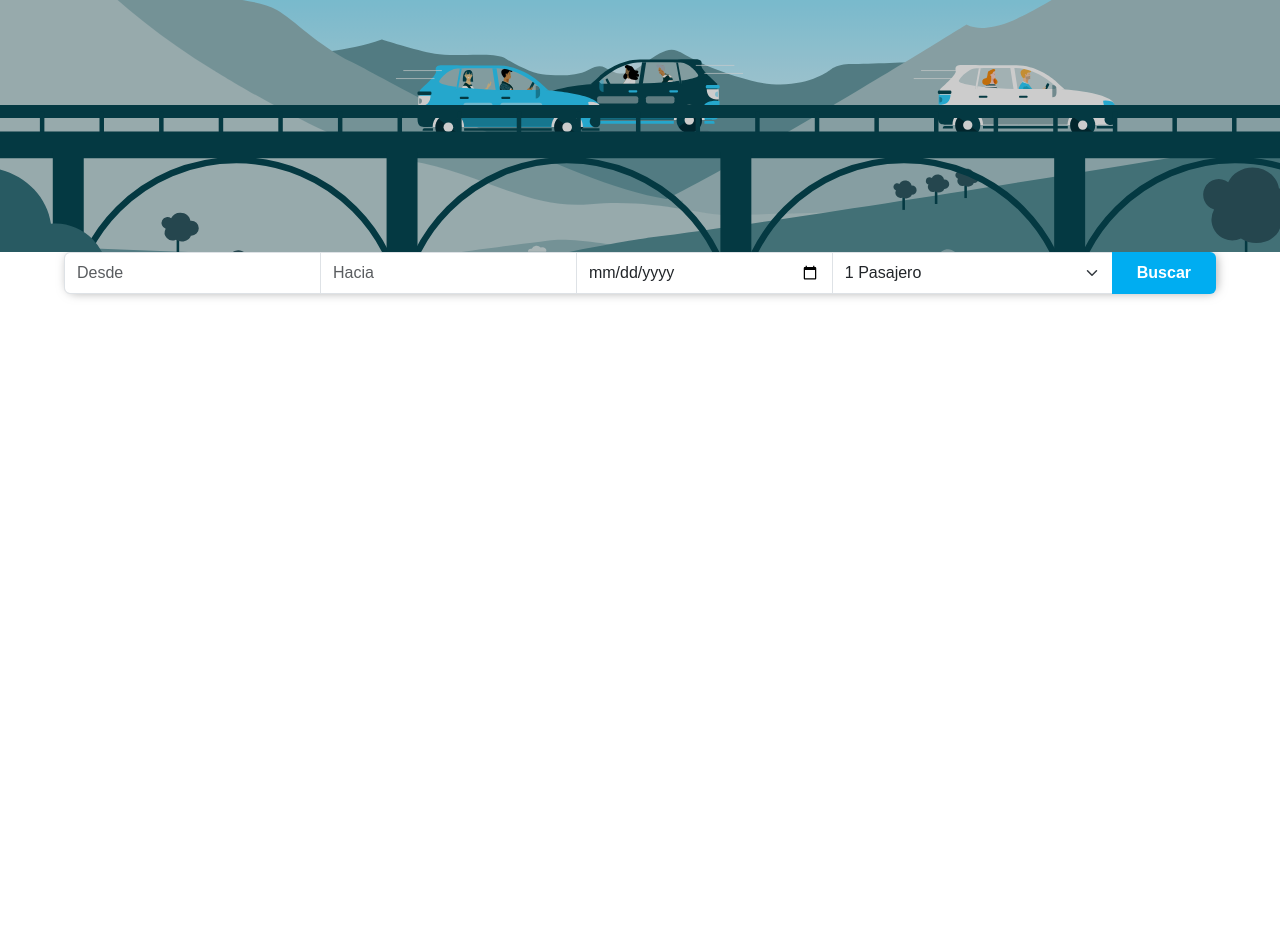
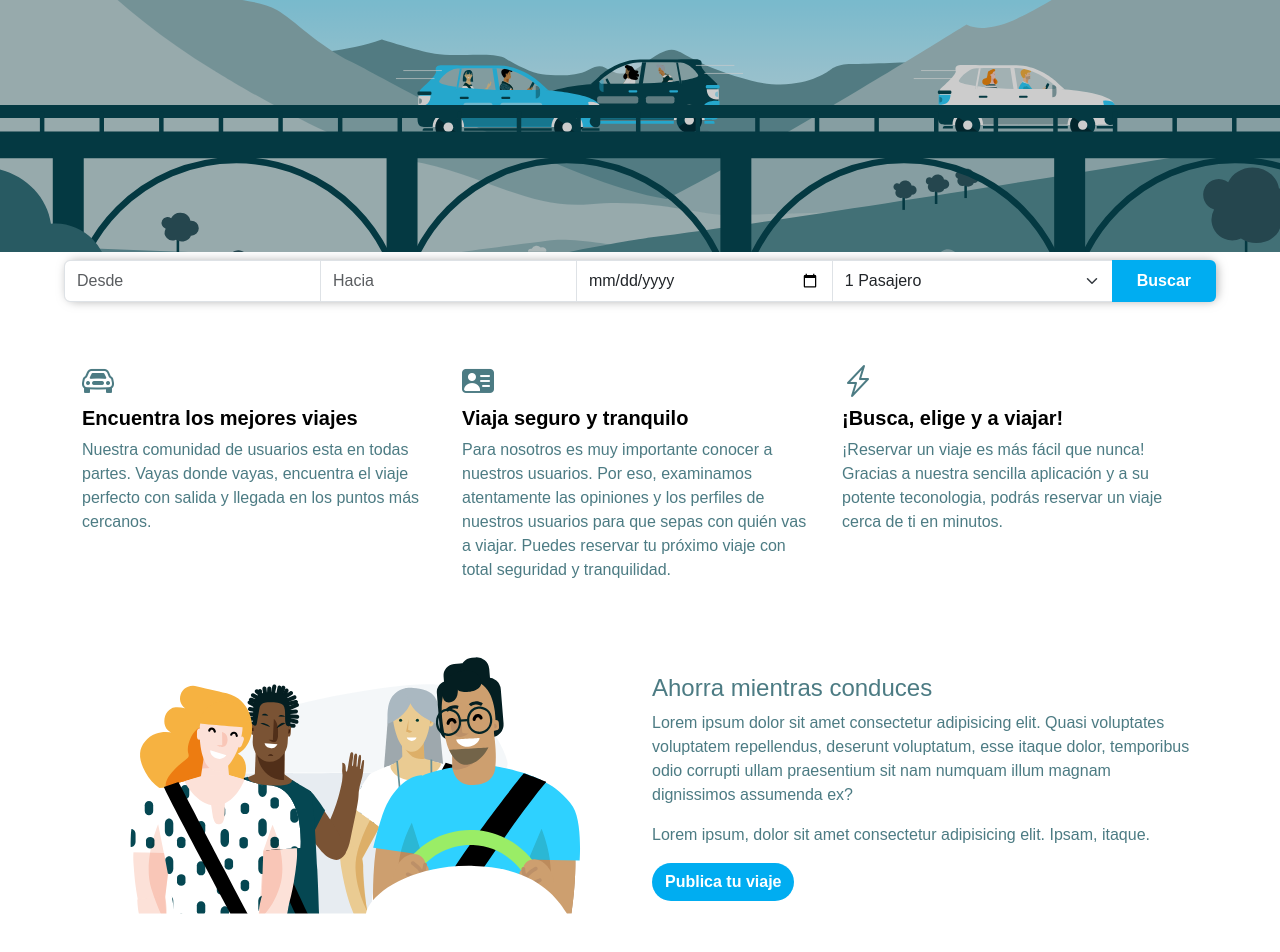
Before and after one commit to joalvarez05/moveo, a plain HTML site: page index.html in a window 1280 px wide. Shown: the part 148-1100 px from the top of the page. Before the commit the page ends 800 px from the top, so only its background shows below. Drawn offline with nearby package versions, Linux system fonts and the light colour scheme.

Commit message:
Solo falta centrar el button de la segunda grilla

```diff
--- a/css/styles.css
+++ b/css/styles.css
@@ -1,6 +1,6 @@
 :root {
   --letra-navbar: #00adf1;
-  --letra-body: #054752;
+  --letra-body: #054752b7;
 }
 
 body {
@@ -55,7 +55,6 @@ main {
   object-position: 50% 50%;
   position: relative;
   filter: brightness(80%);
-
 }
 
 .overlay {
@@ -66,14 +65,13 @@ main {
   bottom: 0;
   text-align: center;
   color: white;
-
 }
 
 /* Estilos del formulario de busqueda */
 .formulario-buscador {
   width: 90%;
   border-radius: 10px;
-    border:none;
+  border: none;
   box-shadow: 2px 0px 10px rgba(128, 128, 128, 0.557);
 }
 
@@ -86,22 +84,40 @@ main {
 
 .btn-buscador {
   background-color: var(--letra-navbar);
-    color:white;
+  color: white;
   font-weight: bold;
 }
 .btn-buscador:hover {
   background-color: #0093cd;
-    color:white;
+  color: white;
 }
+
+/* estilos de grilla del section */
+
+.personal{
+    display:flex;
+    align-items: center;
+}
+/* .asd {
+    text-align: justify;
+} */
 
 @media screen and (max-width: 990px) {
   .responsive-toogle {
     display: none;
   }
-}
 
-@media screen and (max-width: 960px) {
   .overlay {
     display: none;
   }
+
+  .input-group {
+    flex-direction: column;
   }
+
+  .input-group .form-control,
+  .input-group .form-select,
+  .input-group .btn {
+    width: 100%;
+  }
+}
--- a/index.html
+++ b/index.html
@@ -114,15 +114,15 @@
           />
           <h1 class="overlay">Miles de viajes a muy buen precio</h1>
         </div>
-        <div class="formulario-buscador">
+        <div class="formulario-buscador my-2">
           <form class="d-flex">
-            <div class="input-group ">
+            <div class="input-group">
               <input
                 type="text"
                 aria-label="Partida"
                 id="partida"
                 placeholder="Desde "
-                class="form-control "
+                class="form-control"
               />
               <input
                 type="text"
@@ -131,7 +131,7 @@
                 placeholder="Hacia "
                 class="form-control"
               />
-              <input type="date" aria-label="Fecha" class="form-control " />
+              <input type="date" aria-label="Fecha" class="form-control" />
               <select
                 class="form-select"
                 name="pasajeros"
@@ -143,16 +143,72 @@
                 <option value="3">3 Pasajeros</option>
                 <option value="4">4 Pasajeros</option>
               </select>
-              <button type="submit" class="btn btn-buscador px-4 py-2">Buscar</button>
+              <button type="submit" class="btn btn-buscador px-4 py-2">
+                Buscar
+              </button>
             </div>
-
           </form>
         </div>
       </section>
+      <section>
+        <div class="container my-5">
+          <div class="row">
+            <div class="col-12 col-md-4 col-lg-4">
+              <i class="bi bi-car-front fs-2"></i>
+              <h5 class="fw-bold text-black">Encuentra los mejores viajes</h5>
+              <p>
+                Nuestra comunidad de usuarios esta en todas partes. Vayas donde
+                vayas, encuentra el viaje perfecto con salida y llegada en los
+                puntos más cercanos.
+              </p>
+            </div>
+            <div class="col-12 col-md-4 col-lg-4">
+              <i class="bi bi-person-vcard-fill fs-2"></i>
+              <h5 class="fw-bold text-black">Viaja seguro y tranquilo</h5>
+              <p>
+                Para nosotros es muy importante conocer a nuestros usuarios. Por
+                eso, examinamos atentamente las opiniones y los perfiles de
+                nuestros usuarios para que sepas con quién vas a viajar. Puedes
+                reservar tu próximo viaje con total seguridad y tranquilidad.
+              </p>
+            </div>
+            <div class="col-12 col-md-4 col-lg-4">
+              <i class="bi bi-lightning-charge fs-2"></i>
+              <h5 class="fw-bold text-black">¡Busca, elige y a viajar!</h5>
+              <p>
+                ¡Reservar un viaje es más fácil que nunca! Gracias a nuestra
+                sencilla aplicación y a su potente teconologia, podrás reservar
+                un viaje cerca de ti en minutos.
+              </p>
+            </div>
+          </div>
+          <article>
+            <div class="row personal">
+              <div class="col-12 col-md-6 col-lg-6">
+                <img src="./img/section-svg.svg" alt="banner" />
+              </div>
+              <div class="col-12 col-md-6 col-lg-6 asd">
+                <h4>Ahorra mientras conduces</h4>
+                <p>
+                  Lorem ipsum dolor sit amet consectetur adipisicing elit. Quasi
+                  voluptates voluptatem repellendus, deserunt voluptatum, esse
+                  itaque dolor, temporibus odio corrupti ullam praesentium sit
+                  nam numquam illum magnam dignissimos assumenda ex?
+                </p>
+                <p>
+                  Lorem ipsum, dolor sit amet consectetur adipisicing elit.
+                  Ipsam, itaque.
+                </p>
+                <a href="#" class="btn btn-buscador rounded-5 asd">
+                  Publica tu viaje</a
+                >
+              </div>
+            </div>
+          </article>
+        </div>
+      </section>
     </main>
-    <footer>
-
-    </footer>
+    <footer></footer>
     <script
       src="https://cdn.jsdelivr.net/npm/bootstrap@5.3.3/dist/js/bootstrap.bundle.min.js"
       integrity="sha384-YvpcrYf0tY3lHB60NNkmXc5s9fDVZLESaAA55NDzOxhy9GkcIdslK1eN7N6jIeHz"
```
Also changed, not shown: img/section-svg.svg (added). Lines whose indentation alone changed are shown as unchanged.
